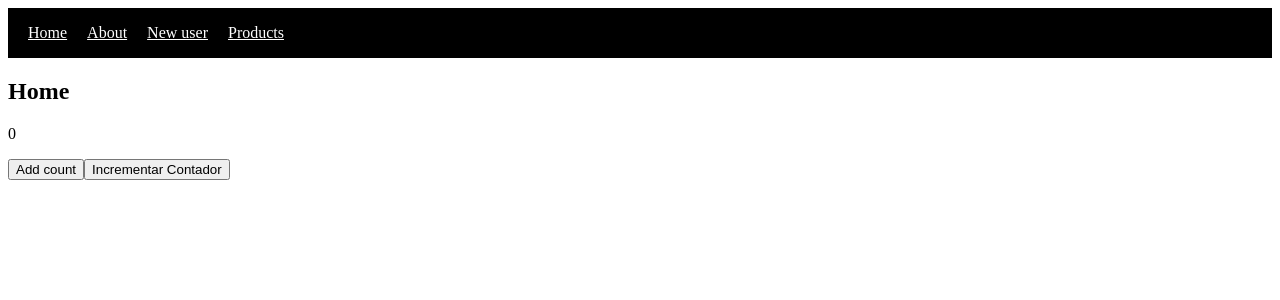
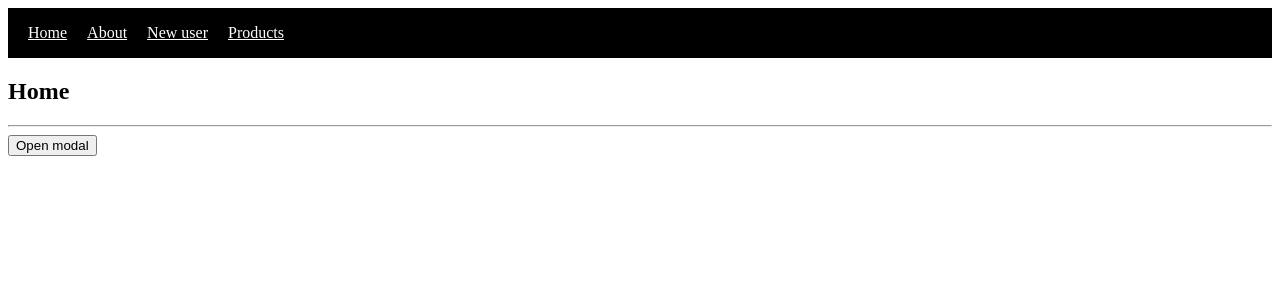
Before and after one commit to ssouzafs/course-vueJs, a Vue app in the folder frontend/: page / in a window 1280 px wide. Shown: the top 300 px of the page. Built offline with nearby package versions, Linux system fonts and the light colour scheme.

Commit message:
Aula de Slots

```diff
--- a/frontend/src/App.vue
+++ b/frontend/src/App.vue
@@ -2,17 +2,12 @@
   <Nav />
 
   <router-view></router-view>
-  <p>{{ counter.count }}</p>
 
-  <button @click="counter.count++">Add count</button>
-  <CountChild @increment="(value) => counter.count+= value"/>
 </template>
 
 <script setup>
 import { reactive } from "vue";
+import Nav from '@/components/Nav.vue'
 
-import Nav from "@/components/Nav.vue";
-import CountChild from "@/components/CountChild.vue";
 
-const counter = reactive({ count: 0 });
 </script>
--- /dev/null
+++ b/frontend/src/components/Modal.vue
@@ -0,0 +1,7 @@
+<template>
+  <slot name="header"> </slot>
+  <slot></slot>
+  <slot name="footer"> </slot>
+</template>
+<script setup>
+</script>
--- a/frontend/src/views/HomeView.vue
+++ b/frontend/src/views/HomeView.vue
@@ -1,7 +1,33 @@
+<template>
+  <h2>Home</h2>
+  <hr />
+  <button @click="modal.open = !modal.open">Open modal</button>
+
+  <template v-if="modal.open">
+    <Modal>
+      <template #header>
+        <h4>Cabeçalho</h4>
+      </template>
+      <template #default>
+        <form action="">
+            <h4>Conteudo</h4>
+            <input type="text"><br>
+            <input type="text"><br>
+            <input type="text"><br>
+            <input type="text"><br>
+        </form>
+      </template>
+
+      <template #footer>
+        <h4>Rodapé</h4>
+      </template>
+    </Modal>
+  </template>
+</template>
+
 <script setup>
-// import TheWelcome from '@/components/TheWelcome.vue'
+import { reactive } from "vue";
+import Modal from "@/components/Modal.vue";
+
+const modal = reactive({ open: false });
 </script>
-
-<template>
- <h2>Home</h2>
-</template>
```
